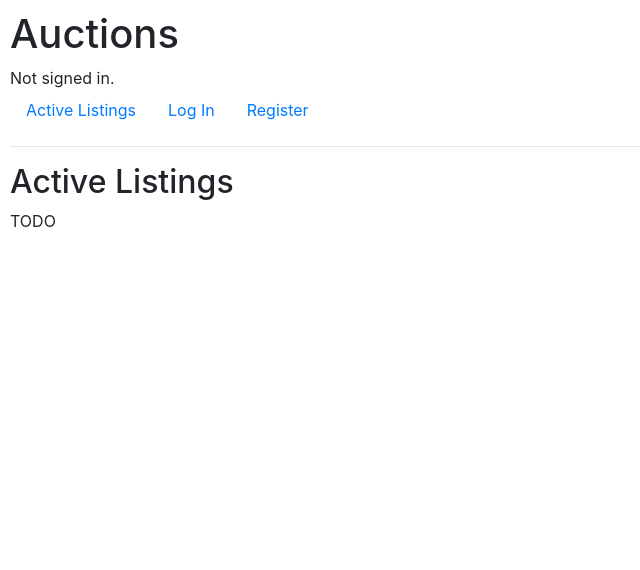
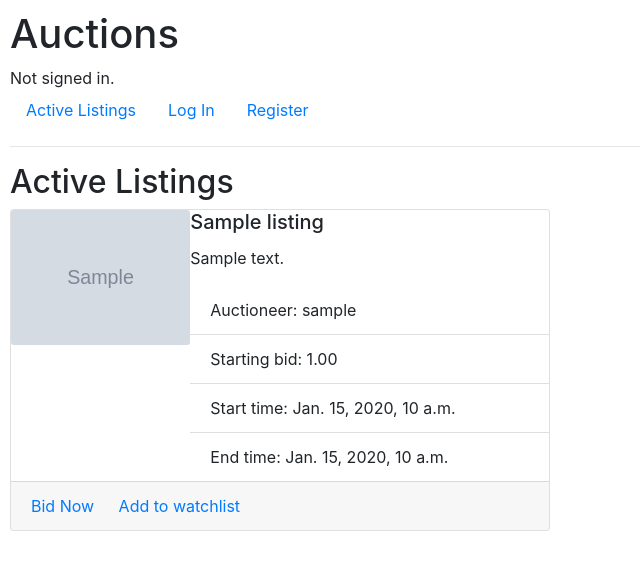
Before and after one commit to Tomnowell/CS50Web-commerce, a Django app: page / in a window 1280 px wide. Shown: the top 570 px of the page, without its empty margins (0-640 px from the left). Run offline with Django 3.2, Linux system fonts and the light colour scheme; tables that the repository leaves empty hold one stand-in row (values such as "Sample post"); grey boxes marked "Sample" are stand-in pictures; some libraries are stand-ins or nearby versions.

Commit message:
Finish active listings :D

```diff
--- a/commerce/auctions/models.py
+++ b/commerce/auctions/models.py
@@ -36,7 +36,7 @@ class Listing(models.Model):
         default=(datetime.now(timezone.utc) + timedelta(7)))
 
     def __str__(self):
-        return f"Listing: {self.name} Owner: {self.owner} Start: {self.start_time} End: {self.end_time}"
+        return f"Listing: {self.name} Owner: {self.auctioneer} Start: {self.start_time} End: {self.end_time}"
 
 
 class Bid(models.Model):
--- a/commerce/auctions/static/auctions/styles.css
+++ b/commerce/auctions/static/auctions/styles.css
@@ -1,3 +1,9 @@
 body {
-    padding: 10px;
+	padding: 10px;
 }
+
+.card-img-top {
+	width: 100%;
+	height: 18rem;
+	object-fit: cover;
+}
--- a/commerce/auctions/templates/auctions/index.html
+++ b/commerce/auctions/templates/auctions/index.html
@@ -3,5 +3,34 @@
 {% block body %}
     <h2>Active Listings</h2>
 
-    TODO
+    <div class="card-deck">
+        {% for listing in listings %}
+        <div class="card mb-3" style="max-width: 540px;">
+            <div class="row no-gutters">
+                <div class="col-md-4">
+                    <img src="{{listing.picture_link}}" class="card-img" alt="Product image">
+                </div>
+
+                <div class="col-md-8">
+                    <h5 class="card-title">{{ listing.name }}</h5>
+                    <p class="card-text">{{ listing.description}}</p>
+                    <ul class="list-group list-group-flush">
+                        <li class="list-group-item">Auctioneer: {{listing.auctioneer}}</li>
+                        <li class="list-group-item">Starting bid: {{ listing.starting_bid }}</li>
+                        <li class="list-group-item">Start time: {{ listing.start_time }}</li>
+                        <li class="list-group-item">End time: {{ listing.end_time }}</li>
+                    </ul>
+                </div>
+            </div>
+            <div class="row no-gutters">
+                <div class="col-md-12">
+                    <div class="card-footer">
+                        <a href="#" class="card-link">Bid Now</a>
+                        <a href="#" class="card-link">Add to watchlist</a>
+                    </div>
+                </div>
+            </div>
+        </div>
+        {% endfor %}
+    </div>
 {% endblock %}
--- a/commerce/auctions/views.py
+++ b/commerce/auctions/views.py
@@ -6,12 +6,14 @@ from django.shortcuts import render
 from django.urls import reverse
 from django.contrib.auth.decorators import login_required
 
-from .models import User, Listing, Bid
+from .models import *
 
 
 def index(request):
+
+    listings = Listing.objects.all()
     return render(request, "auctions/index.html", {
-        'listings': Listing.objects.all()
+        'listings': listings
     })
 
 
@@ -90,7 +92,6 @@ def show_listing_GET(request, listing_id):
     return render(request, "auctions/listing.html", {"listing", current_listing})
 
 
-@login_required(login_url="/login")
 def show_listing_POST(request):
     return
 
```
